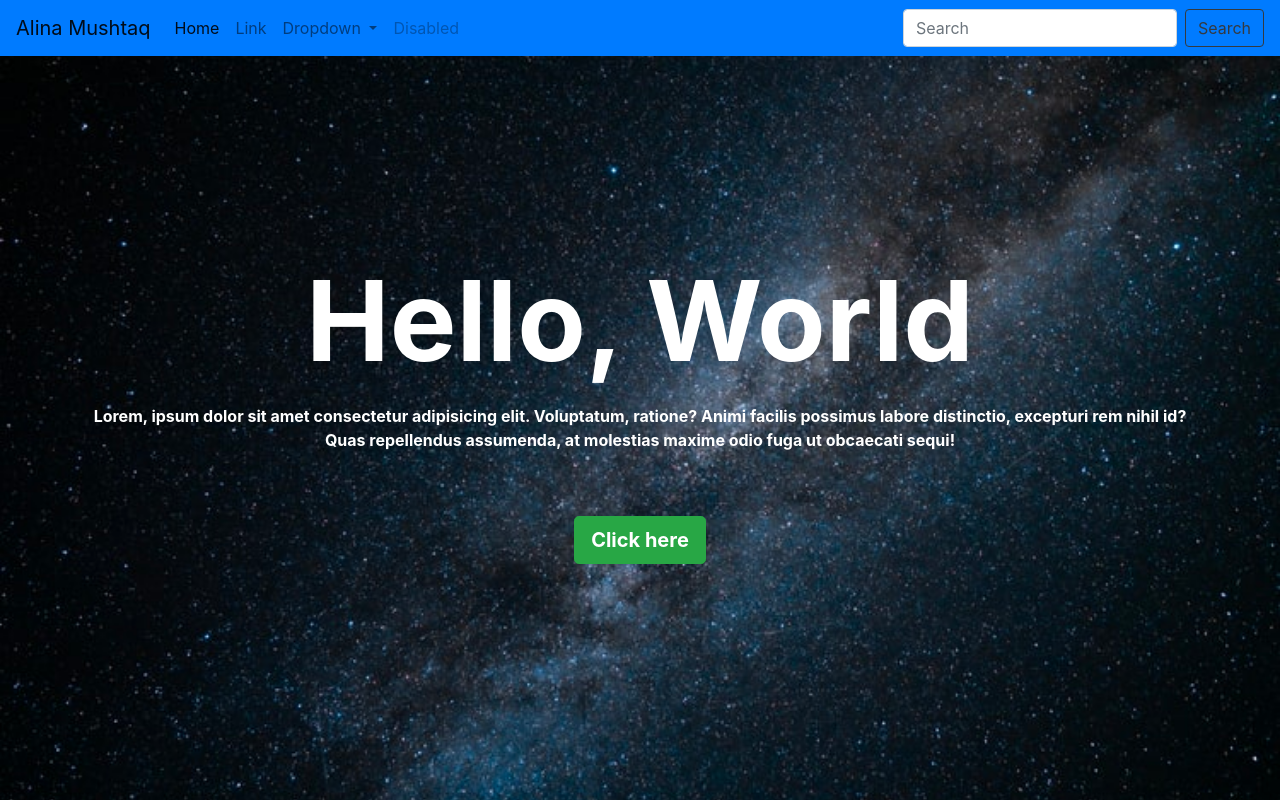
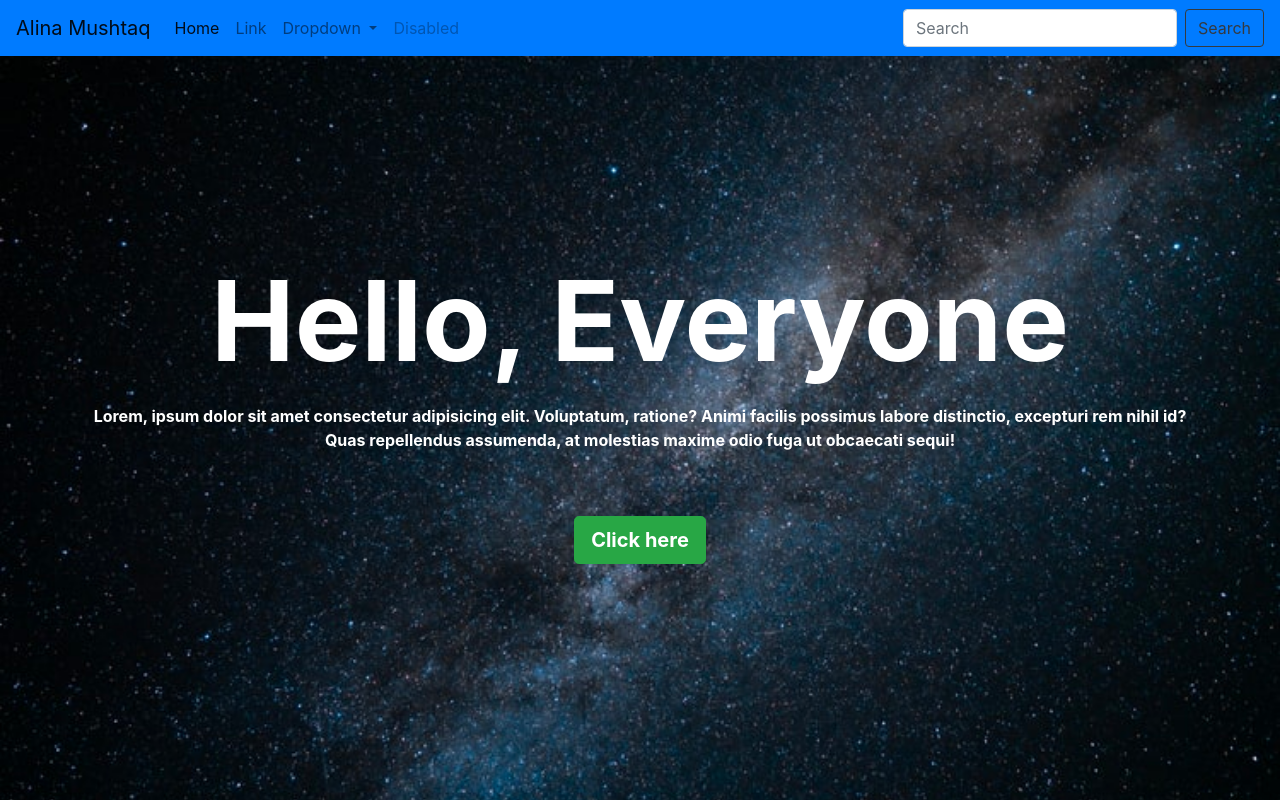
Before and after one commit to Alina-Mushtaq/demo, a plain HTML site: page index.html in a window 1280 px wide. Shown: the top 802 px of the page. Drawn offline with nearby package versions, Linux system fonts and the light colour scheme.

Commit message:
initial upload

```diff
--- a/index.html
+++ b/index.html
@@ -108,7 +108,7 @@
     <section class="hero d-flex align-items-center">
       <div class="container text-center">
         <span class="text-white font-weight-bold hero-tagline"
-          >Hello, World</span
+          >Hello, Everyone</span
         >
         <p class="text-white font-size-small font-weight-bold">
           Lorem, ipsum dolor sit amet consectetur adipisicing elit. Voluptatum,
```
